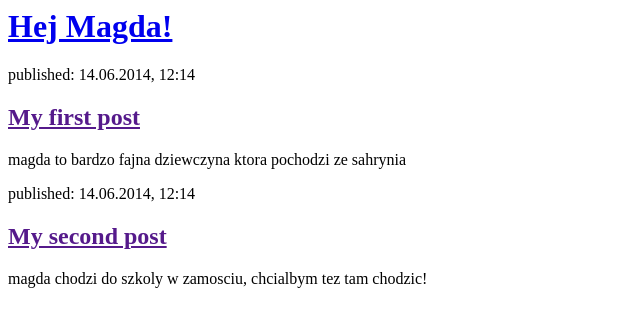
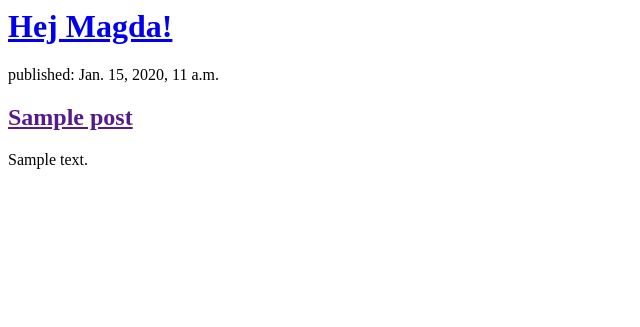
Before and after one commit to kyrtaq/my-first-blog, a Django app: template blog/templates/blog/post_list.html in a window 1280 px wide. Shown: the top 327 px of the page, without its empty margins (0-640 px from the left). Run offline with Django 3.2, Linux system fonts and the light colour scheme; the template is opened without the code that fills it: values that come from a table or form of the project are taken from there, others are empty; tables that the repository leaves empty hold one stand-in row (values such as "Sample post").

Commit message:
now its more dynamic

```diff
--- a/blog/templates/blog/post_list.html
+++ b/blog/templates/blog/post_list.html
@@ -7,16 +7,12 @@
             <h1><a href="/">Hej Magda!</a></h1>
         </div>
 
-        <div>
-            <p>published: 14.06.2014, 12:14</p>
-            <h2><a href="">My first post</a></h2>
-            <p>magda to bardzo fajna dziewczyna ktora pochodzi ze sahrynia</p>
-        </div>
-
-        <div>
-            <p>published: 14.06.2014, 12:14</p>
-            <h2><a href="">My second post</a></h2>
-            <p>magda chodzi do szkoly w zamosciu, chcialbym tez tam chodzic!</p>
-        </div>
+        {% for post in posts %}
+            <div>
+                <p>published: {{ post.published_date }}</p>
+                <h2><a href="">{{ post.title }}</a></h2>
+                <p>{{ post.text|linebreaksbr }}</p>
+            </div>
+        {% endfor %}
     </body>
 </html>
--- a/blog/views.py
+++ b/blog/views.py
@@ -1,7 +1,7 @@
 from django.shortcuts import render
 from django.utils import timezone
-from .models import Post
+from blog.models import Post
 
 def post_list(request):
     posts = Post.objects.filter(published_date__lte=timezone.now()).order_by('published_date')
-    return render(request, 'blog/post_list.html', {'posts': posts})
+    return render(request, 'blog/post_list.html', {'posts':posts})
```
